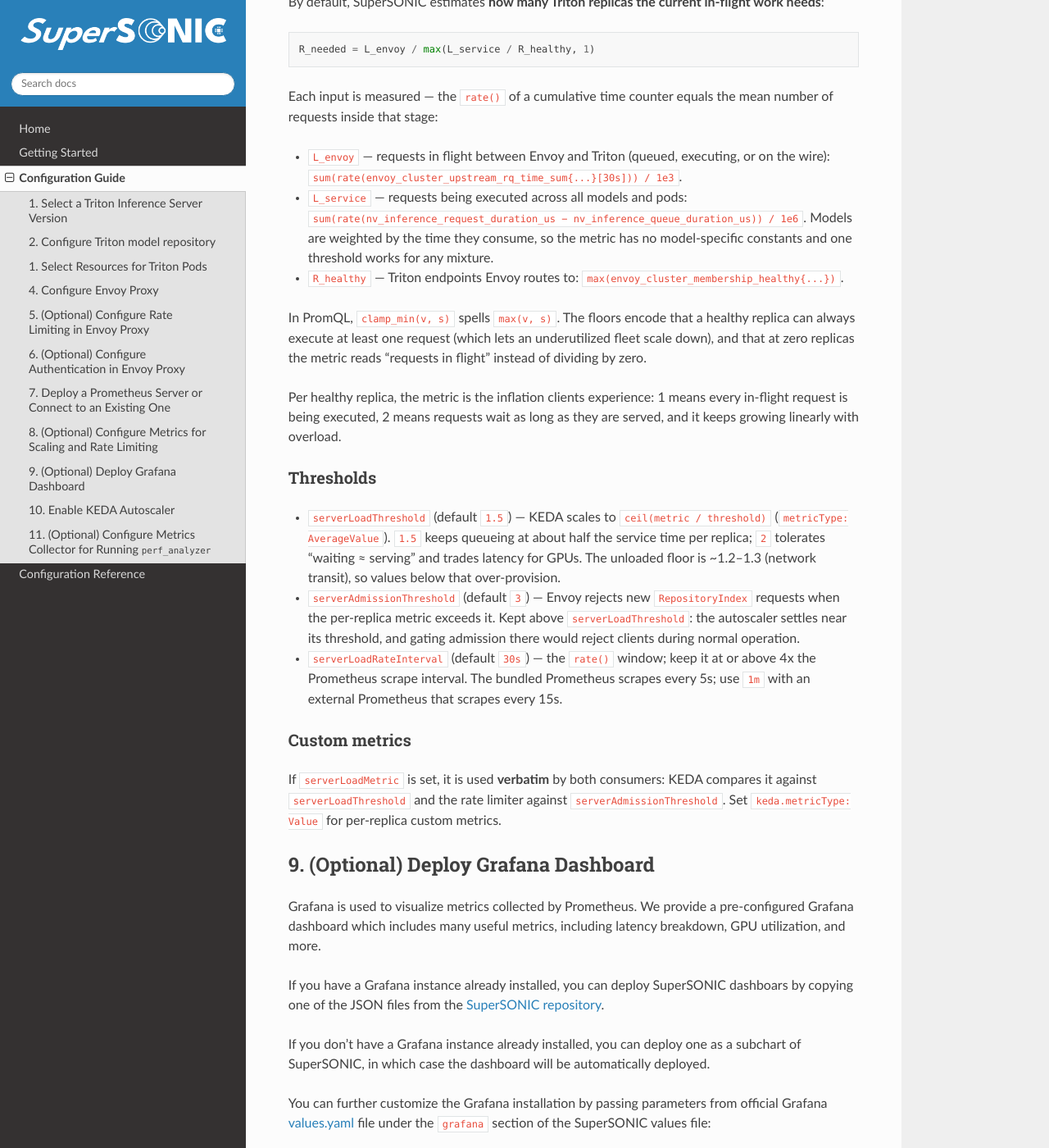
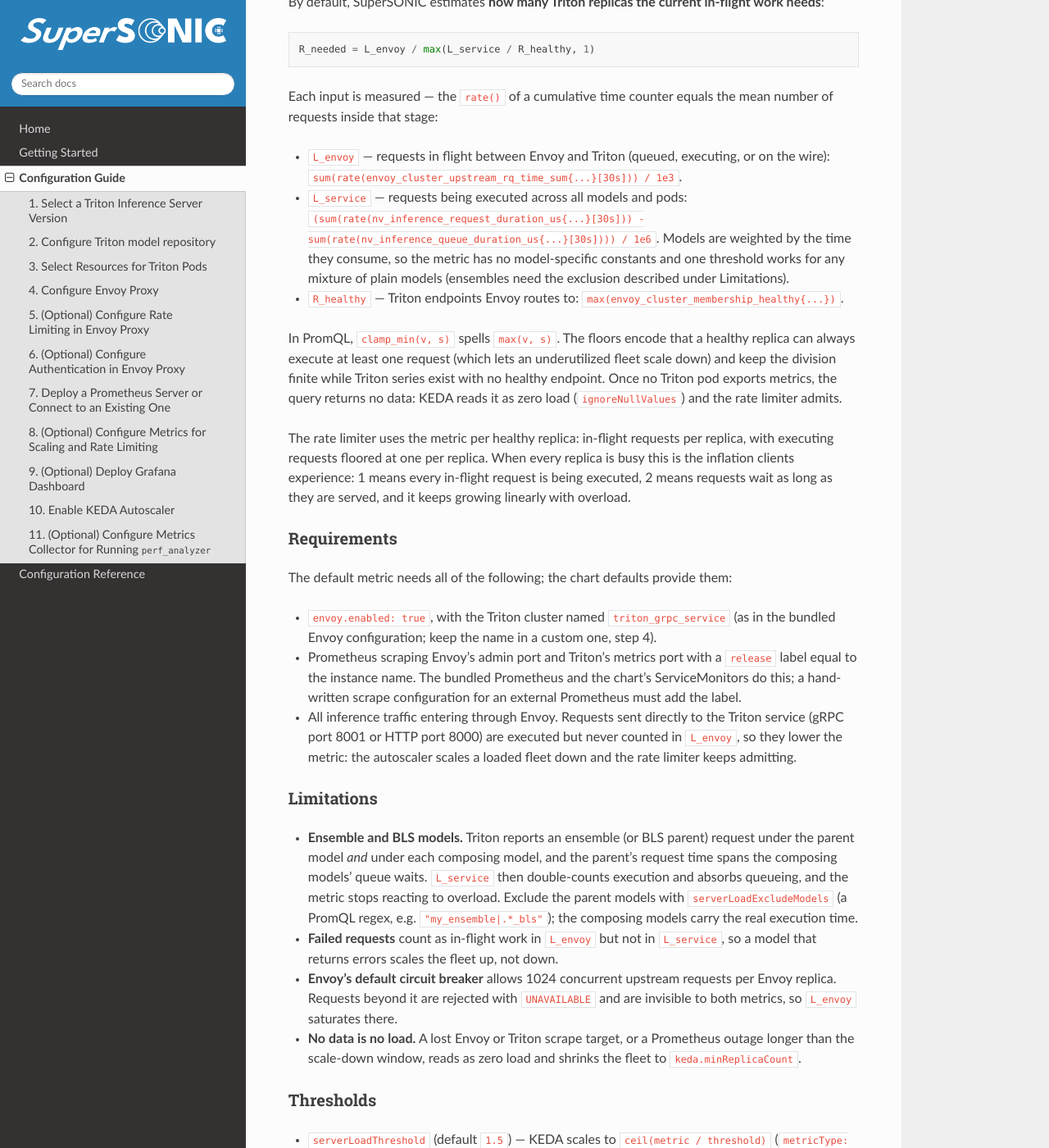
Before and after one commit to fastmachinelearning/SuperSONIC, a Sphinx documentation site: the page built from docs/configuration-guide.rst, in a window 1280 px wide and 1400 px high, scrolled down 5228 px. Shown: the whole window at 82% size. Built offline with Sphinx 7.4.7 and the Read the Docs theme 3.1.0, drawn with Linux system fonts in a browser that asks for light colours; some of the changed text lies outside the part shown.

Commit message:
Address review findings on the occupancy-ratio metric
Metric and consumers:
- Add serverLoadExcludeModels (PromQL regex) to drop ensemble/BLS parent
  models from the Triton sums; they report their composing models' queue
  and execution time again and make the metric stop reacting to overload
- Lua rate limiter: treat an empty Prometheus result as no load (a fresh
  Envoy pod rejected the first RepositoryIndex before it had proxied any
  request), accept whole-second timestamps, exponent notation, NaN and
  +Inf, and percent-encode '%' in custom queries
- keda.metricType defaults to Value for a custom serverLoadMetric, so
  existing per-replica custom metrics keep their HPA arithmetic on upgrade
- Add keda.activationThreshold (default 0) for scale-to-zero with probe
  traffic; render pollingInterval and cooldownPeriod directly so 0 is honored
- Keep serverAdmissionThreshold a float literal so the generated schema
  accepts fractional thresholds

Docs and NOTES:
- Document the default metric's requirements (Envoy, cluster name, release
  label, all traffic through Envoy) and limitations (ensembles, failed
  requests, Envoy's 1024-request circuit breaker, no data reads as no load)
- Migration note for a leftover serverLoadThreshold: 100, with a NOTES.txt
  warning when KEDA uses the default metric with a threshold above 10
- Correct pollingInterval vs HPA sync period, cooldownPeriod scope, the
  per-replica metric description, --set-json for fractional thresholds,
  the Envoy restart requirement, the drain path on scale-down, the
  "zero replicas" claim, and the guide's step numbering

Co-Authored-By: Claude Fable 5.1 <noreply@anthropic.com>

```diff
--- a/docs/configuration-guide.rst
+++ b/docs/configuration-guide.rst
@@ -89,7 +89,7 @@ Triton version must be specified in the ``triton.image`` parameter in the values
     <br><br>
 
 
-1. Select Resources for Triton Pods
+3. Select Resources for Triton Pods
 =============================================
 
 - You can configure CPU, memory, and GPU resources for Triton pods via the ``triton.resources`` parameter in the values file:
@@ -301,44 +301,100 @@ mean number of requests inside that stage:
 - ``L_envoy`` — requests in flight between Envoy and Triton (queued, executing,
   or on the wire): ``sum(rate(envoy_cluster_upstream_rq_time_sum{...}[30s])) / 1e3``.
 - ``L_service`` — requests being executed across all models and pods:
-  ``sum(rate(nv_inference_request_duration_us − nv_inference_queue_duration_us)) / 1e6``.
+  ``(sum(rate(nv_inference_request_duration_us{...}[30s])) - sum(rate(nv_inference_queue_duration_us{...}[30s]))) / 1e6``.
   Models are weighted by the time they consume, so the metric has no
-  model-specific constants and one threshold works for any mixture.
+  model-specific constants and one threshold works for any mixture of plain
+  models (ensembles need the exclusion described under Limitations).
 - ``R_healthy`` — Triton endpoints Envoy routes to:
   ``max(envoy_cluster_membership_healthy{...})``.
 
 In PromQL, ``clamp_min(v, s)`` spells ``max(v, s)``. The floors encode that a
 healthy replica can always execute at least one request (which lets an
-underutilized fleet scale down), and that at zero replicas the metric reads
-"requests in flight" instead of dividing by zero.
+underutilized fleet scale down) and keep the division finite while Triton series
+exist with no healthy endpoint. Once no Triton pod exports metrics, the query
+returns no data: KEDA reads it as zero load (``ignoreNullValues``) and the rate
+limiter admits.
 
-Per healthy replica, the metric is the inflation clients experience: 1 means
-every in-flight request is being executed, 2 means requests wait as long as they
-are served, and it keeps growing linearly with overload.
+The rate limiter uses the metric per healthy replica: in-flight requests per
+replica, with executing requests floored at one per replica. When every replica
+is busy this is the inflation clients experience: 1 means every in-flight request
+is being executed, 2 means requests wait as long as they are served, and it keeps
+growing linearly with overload.
+
+Requirements
+-------------
+
+The default metric needs all of the following; the chart defaults provide them:
+
+- ``envoy.enabled: true``, with the Triton cluster named ``triton_grpc_service``
+  (as in the bundled Envoy configuration; keep the name in a custom one, step 4).
+- Prometheus scraping Envoy's admin port and Triton's metrics port with a
+  ``release`` label equal to the instance name. The bundled Prometheus and the
+  chart's ServiceMonitors do this; a hand-written scrape configuration for an
+  external Prometheus must add the label.
+- All inference traffic entering through Envoy. Requests sent directly to the
+  Triton service (gRPC port 8001 or HTTP port 8000) are executed but never
+  counted in ``L_envoy``, so they lower the metric: the autoscaler scales a loaded
+  fleet down and the rate limiter keeps admitting.
+
+Limitations
+------------
+
+- **Ensemble and BLS models.** Triton reports an ensemble (or BLS parent) request
+  under the parent model *and* under each composing model, and the parent's
+  request time spans the composing models' queue waits. ``L_service`` then
+  double-counts execution and absorbs queueing, and the metric stops reacting to
+  overload. Exclude the parent models with ``serverLoadExcludeModels`` (a PromQL
+  regex, e.g. ``"my_ensemble|.*_bls"``); the composing models carry the real
+  execution time.
+- **Failed requests** count as in-flight work in ``L_envoy`` but not in
+  ``L_service``, so a model that returns errors scales the fleet up, not down.
+- **Envoy's default circuit breaker** allows 1024 concurrent upstream requests per
+  Envoy replica. Requests beyond it are rejected with ``UNAVAILABLE`` and are
+  invisible to both metrics, so ``L_envoy`` saturates there.
+- **No data is no load.** A lost Envoy or Triton scrape target, or a Prometheus
+  outage longer than the scale-down window, reads as zero load and shrinks the
+  fleet to ``keda.minReplicaCount``.
 
 Thresholds
 -----------
 
 - ``serverLoadThreshold`` (default ``1.5``) — KEDA scales to
-  ``ceil(metric / threshold)`` (``metricType: AverageValue``). ``1.5`` keeps
-  queueing at about half the service time per replica; ``2`` tolerates
-  "waiting ≈ serving" and trades latency for GPUs. The unloaded floor is
-  ~1.2–1.3 (network transit), so values below that over-provision.
+  ``ceil(metric / threshold)`` (``metricType: AverageValue``), within the HPA's
+  10% tolerance. ``1.5`` keeps queueing at about half the service time per
+  replica; ``2`` tolerates "waiting ≈ serving" and trades latency for GPUs. The
+  unloaded floor is ~1.2–1.3 (network transit), so values below that over-provision.
 - ``serverAdmissionThreshold`` (default ``3``) — Envoy rejects new
   ``RepositoryIndex`` requests when the per-replica metric exceeds it. Kept
   above ``serverLoadThreshold``: the autoscaler settles near its threshold, and
   gating admission there would reject clients during normal operation.
-- ``serverLoadRateInterval`` (default ``30s``) — the ``rate()`` window; keep it
-  at or above 4x the Prometheus scrape interval. The bundled Prometheus scrapes
-  every 5s; use ``1m`` with an external Prometheus that scrapes every 15s.
+- ``serverLoadRateInterval`` (default ``30s``) — the ``rate()`` window. It must
+  hold at least two scrapes; keep it at or above 4x the scrape interval to
+  tolerate a missed one. The bundled Prometheus scrapes every 5s; use ``1m``
+  with an external Prometheus that scrapes every 15s.
+
+Set fractional thresholds in a values file or with ``--set-json``:
+``helm --set serverLoadThreshold=1.5`` passes the decimal as a string, which the
+values schema rejects. Envoy pods read the query and the admission threshold at
+startup, so restart them after changing either.
+
+**Upgrading from the queue-latency metric** (the default before this one): the
+default query and its scale changed, so remove a leftover
+``serverLoadThreshold: 100`` from your values file. With the default metric it
+pins Triton at ``keda.minReplicaCount`` (``helm install`` prints a warning). To
+keep the old behaviour instead, set ``serverLoadMetric`` to the old query, keep
+the threshold, and set ``serverAdmissionThreshold`` to the same value.
 
 Custom metrics
 ---------------
 
 If ``serverLoadMetric`` is set, it is used **verbatim** by both consumers: KEDA
 compares it against ``serverLoadThreshold`` and the rate limiter against
-``serverAdmissionThreshold``. Set ``keda.metricType: Value`` for per-replica
-custom metrics.
+``serverAdmissionThreshold``, so set the latter in the custom metric's units when
+the rate limiter is enabled. ``keda.metricType`` then defaults to ``Value``
+(per-replica semantics, ``desired = ceil(ready_replicas * metric / threshold)``,
+as before the default metric); set it to ``AverageValue`` for a custom fleet-wide
+metric. ``serverLoadExcludeModels`` does not apply to custom queries.
 
 9. (Optional) Deploy Grafana Dashboard
 ==========================================
@@ -391,16 +447,22 @@ can be enabled via the ``keda.enabled`` parameter in the values file.
    Please contact cluster administrators if this step of installation fails.
 
 The parameters ``keda.minReplicaCount`` and ``keda.maxReplicaCount`` define the range in which
-the number of Triton servers can scale. ``keda.pollingInterval`` is how often KEDA queries
-Prometheus, and ``keda.cooldownPeriod`` is how long the load metric must report no load before
-KEDA scales Triton to zero replicas (it only applies with ``minReplicaCount: 0``; scaling
-between 1 and ``maxReplicaCount`` is governed by the HPA behavior below).
+the number of Triton servers can scale. ``keda.pollingInterval`` is how often KEDA checks
+whether the trigger is active, which governs scaling to zero and from zero to one replica;
+scaling between one and ``maxReplicaCount`` re-evaluates on the HPA sync period (15 seconds
+by default), and each evaluation queries Prometheus. ``keda.cooldownPeriod`` is how long the
+load metric must stay at or below ``keda.activationThreshold`` before KEDA scales Triton to
+zero replicas; it only applies when scaling to zero (``minReplicaCount: 0`` or
+``zeroIdleReplicas``). With the default ``activationThreshold`` of 0, any traffic through
+Envoy, including metadata or health probes, keeps the fleet alive; a value around 0.1 ignores
+such probes while a single busy client still reads about 1. An empty query result counts as
+no load.
 
 ``keda.scaleUp`` and ``keda.scaleDown`` map to the HPA scaling behavior: the HPA adds or
 removes at most ``stepsize`` replicas per ``periodSeconds``, and ``stabilizationWindowSeconds``
 is how long the lowest (for scale-up) or highest (for scale-down) desired replica count from
-recent polls keeps overriding the latest one. The defaults react to load within one poll and
-scale down only after the metric has stayed low for 90 seconds:
+recent evaluations keeps overriding the latest one. The defaults react to load within one
+HPA evaluation and scale down only after the metric has stayed low for 90 seconds:
 
 .. code-block:: yaml
 
@@ -421,6 +483,12 @@ scale down only after the metric has stayed low for 90 seconds:
        stabilizationWindowSeconds: 90
        periodSeconds: 15
        stepsize: 2
+
+Scaling down removes pods that may hold requests. Triton finishes them within
+``--exit-timeout-secs`` (60 seconds in the default ``triton.args``), which must cover the
+longest request and fit inside the pod's termination grace period (60 seconds); requests
+routed to a terminating pod before Envoy's next endpoint refresh fail with ``UNAVAILABLE``
+and are not retried.
 
 To keep **zero** Triton replicas when idle, set ``keda.minReplicaCount`` to ``0`` and enable
 ``scaleFromZero``. Envoy stays running. On a ``RepositoryIndex`` request (the first RPC
```
Also changed, not shown: docs/.values-table.md (+10 -8 lines), 6 other files.
